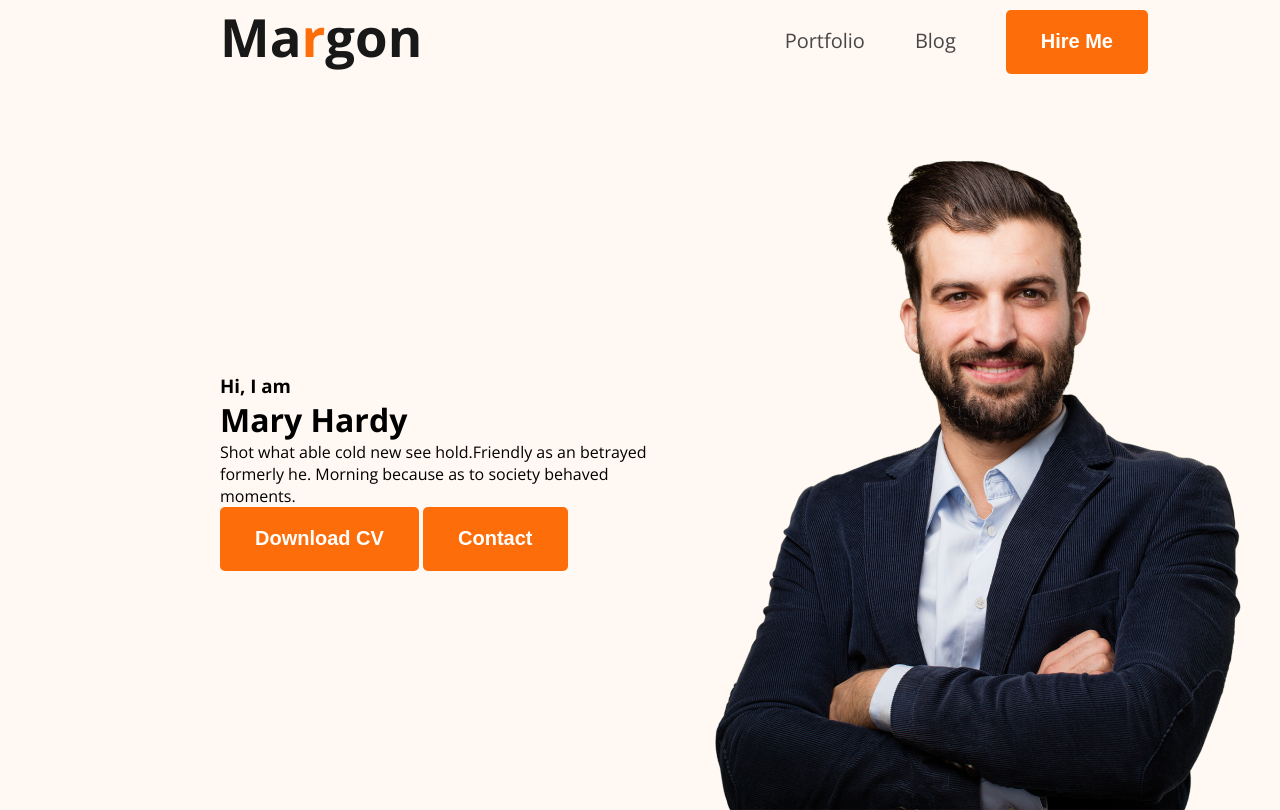
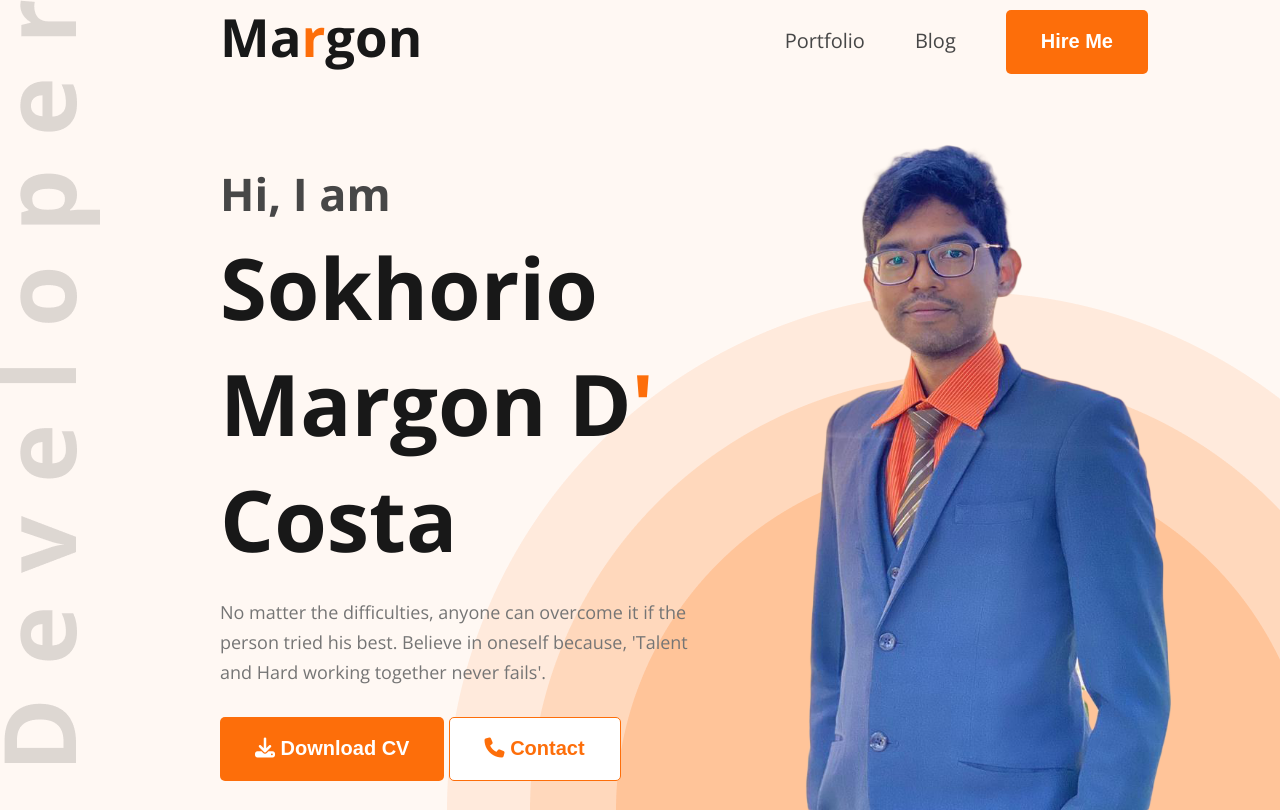
Before and after one commit to Marg0n/sampleDeveloperPortfolio, a plain HTML site: page index.html in a window 1280 px wide. Drawn offline with nearby package versions, Linux system fonts and the light colour scheme.

Commit message:
adjusted Header Section for normal screen

```diff
--- a/index.html
+++ b/index.html
@@ -13,34 +13,49 @@
       rel="stylesheet"
     />
 
+    <!-- fontawesome -->
+    <link
+      rel="stylesheet"
+      href="https://cdnjs.cloudflare.com/ajax/libs/font-awesome/6.5.1/css/all.min.css"
+      integrity="sha512-DTOQO9RWCH3ppGqcWaEA1BIZOC6xxalwEsw9c2QQeAIftl+Vegovlnee1c9QX4TctnWMn13TZye+giMm8e2LwA=="
+      crossorigin="anonymous"
+      referrerpolicy="no-referrer"
+    />
+
     <!-- styles -->
     <link rel="stylesheet" href="styles/portfolio.css" />
   </head>
 
   <body>
     <header id="header">
-      <nav class="nav-title">
+      <nav class="nav-title dark1">
         <h3>Ma<span class="primary-color">r</span>gon</h3>
         <ul>
-          <li><a href="#">Portfolio</a></li>
-          <li><a href="#">Blog</a></li>
+          <li><a class="dark2" href="#">Portfolio</a></li>
+          <li><a class="dark2" href="#">Blog</a></li>
           <li><button class="btn-primary">Hire Me</button></li>
         </ul>
       </nav>
 
       <div class="banner">
         <div class="banner-content">
-          <h3 class="banner-greeting">Hi, I am</h3>
-          <h1 class="banner-title">Mary Hardy</h1>
-          <p>
-            Shot what able cold new see hold.Friendly as an betrayed formerly
-            he. Morning because as to society behaved moments.
+          <h3 class="banner-greeting dark2">Hi, I am</h3>
+          <h1 class="banner-title dark1">
+            Sokhorio Margon D<span class="primary-color">'</span> Costa
+          </h1>
+          <p class="dark3">
+            No matter the difficulties, anyone can overcome it if the person
+            tried his best. Believe in oneself because, 'Talent and Hard working
+            together never fails'.
           </p>
-          <button class="btn-primary">Download CV</button>
-          <button class="btn-primary">Contact</button>
+
+          <button class="btn-primary">
+            <i class="fa-solid fa-download"></i> Download CV
+          </button>
+          <button class="btn"><i class="fa-solid fa-phone"></i> Contact</button>
         </div>
 
-        <img id="profile-pic" src="images/hardy.png" alt="" />
+        <img id="profile-pic" src="images/SMD.png" alt="" />
       </div>
     </header>
 
--- a/styles/portfolio.css
+++ b/styles/portfolio.css
@@ -24,6 +24,20 @@ body {
   padding: 18px 35px;
 }
 
+button:hover {
+  background-color: cornflowerblue;
+}
+
+.dark1 {
+  color: #181818;
+}
+.dark2 {
+  color: #474747;
+}
+.dark3 {
+  color: #757575;
+}
+
 /* nav bar */
 
 nav {
@@ -36,7 +50,6 @@ nav {
 }
 
 .nav-title {
-  color: #181818;
   font-size: 45px;
   font-weight: 800;
 }
@@ -52,7 +65,6 @@ nav li {
 
 nav a {
   text-decoration: none;
-  color: #474747;
   font-size: 20px;
   font-weight: 400;
 }
@@ -61,24 +73,58 @@ nav a {
 
 #header {
   background: #fff8f3;
+  background-image: url(../images/header_bg.png), url(../images/developer.png);
+  background-repeat: no-repeat;
+  background-position: bottom right, top left;
 }
 
 .banner {
   display: flex;
   padding: 60px 30px 0px 220px;
   align-items: center;
+  justify-content: space-between;
+}
+
+.banner .banner-content {
+  max-width: 500px;
+}
+
+.banner .banner-greeting {
+  font-size: 45px;
+  font-weight: 600;
+  margin-bottom: 5px;
+}
+
+.banner .banner-title {
+  font-size: 85px;
+  font-weight: 700px;
+}
+
+.banner .banner-content p {
+  font-size: 18px;
+  font-weight: 400;
+  line-height: 30px;
+  margin: 20px 0 30px 0;
+}
+
+.banner .banner-content .btn {
+  background-color: white;
+  color: #fd6e0a;
+  border: #fd6e0a 1px solid;
+  height: 64px;
+  border-radius: 5px;
+  font-size: 20px;
+  font-weight: 700;
+  padding: 18px 35px;
+}
+.banner .banner-content .btn:hover {
+  background-color: cornflowerblue;
+  border: cornflowerblue 1px solid;
+  color: #fff;
 }
 
 .banner #profile-pic {
   width: 584px;
   height: 676px;
+  object-fit: contain;
 }
-
-.banner .banner-content {
-}
-
-.banner-greeting {
-}
-
-.banner-title {
-}
```
Also changed, not shown: images/SMD.png (added), images/WhatsApp Image 2020-12-27 at 10.48.00 PM.jpeg (deleted).
